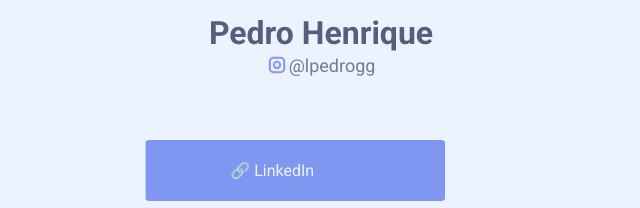
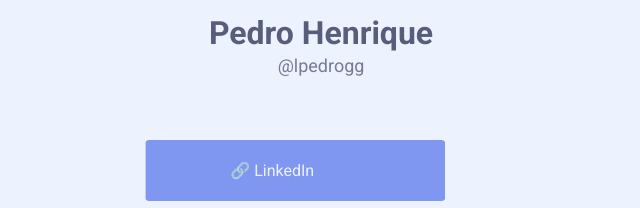
Before and after one commit to devlpedro/bio-links, a plain HTML site: page index.html in a window 1280 px wide. Shown: the part 138-346 px from the top of the page, 319-959 px from the left. Drawn offline with Linux system fonts and the light colour scheme.

Commit message:
remove: icon instagram

```diff
--- a/index.html
+++ b/index.html
@@ -28,14 +28,6 @@
                 </div>
                 <h1>Pedro Henrique</h1>
                 <a target="_blank" class="insta" href="https://www.instagram.com/lpedrogg/">
-                    <svg width="20" height="20" viewBox="0 0 20 20" fill="none" xmlns="http://www.w3.org/2000/svg">
-                        <path
-                            d="M10 13.125C11.7259 13.125 13.125 11.7259 13.125 10C13.125 8.27411 11.7259 6.875 10 6.875C8.27411 6.875 6.875 8.27411 6.875 10C6.875 11.7259 8.27411 13.125 10 13.125Z"
-                            stroke="#4263EB" stroke-width="2" stroke-miterlimit="10" />
-                        <path
-                            d="M13.4375 2.8125H6.5625C4.49143 2.8125 2.8125 4.49143 2.8125 6.5625V13.4375C2.8125 15.5086 4.49143 17.1875 6.5625 17.1875H13.4375C15.5086 17.1875 17.1875 15.5086 17.1875 13.4375V6.5625C17.1875 4.49143 15.5086 2.8125 13.4375 2.8125Z"
-                            stroke="#4263EB" stroke-width="2" stroke-linecap="round" stroke-linejoin="round" />
-                    </svg>
                     @lpedrogg
                 </a>
             </header>
```
